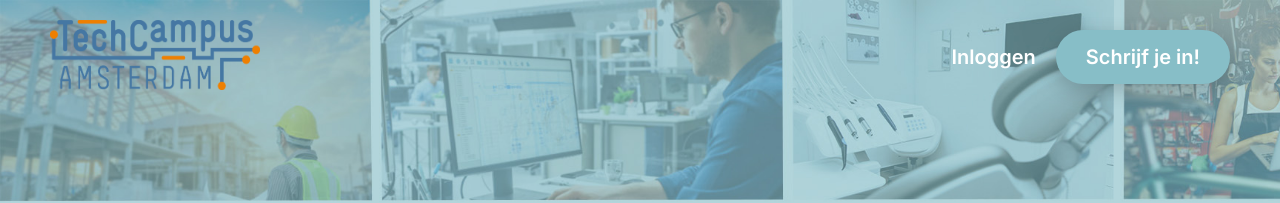
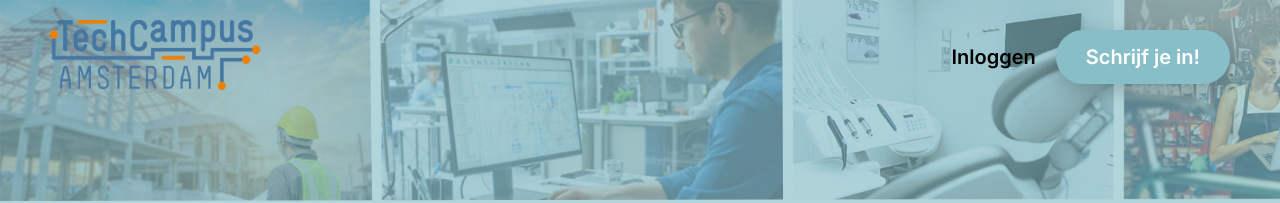
Before and after one commit to Kipmevrouw/Proeve-Frontend, a React (Create React App) app in the folder frontend/: page / in a window 1280 px wide. In both pictures the pointer is over the link 993 px from the left and 57 px from the top of the page. Shown: the top 203 px of the page. Built offline with nearby package versions, Linux system fonts and the light colour scheme; a web font is replaced by a local one.

Commit message:
stijl: Added something extra in de navigation hovers

```diff
--- a/frontend/src/components/Home-Sub-Components/Navigation/Navigation.css
+++ b/frontend/src/components/Home-Sub-Components/Navigation/Navigation.css
@@ -31,6 +31,14 @@
     text-shadow: 0 0 0 0 rgba(0, 0, 0, 0.2), 0 6px 20px 0 rgba(0, 0, 0, 0.19);
 }
 
+.nav_Login:hover {
+    color: black;
+    -webkit-transition: all .5s ease-in-out;
+    -moz-transition: all .5s ease-in-out;
+    -o-transition: all .5s ease-in-out;
+    transition: all .5s ease-in-out;
+}
+
 .nav_Signup {
     margin: 0px 0px 0px 20px;
     padding: 15px 30px 15px 30px;
```
